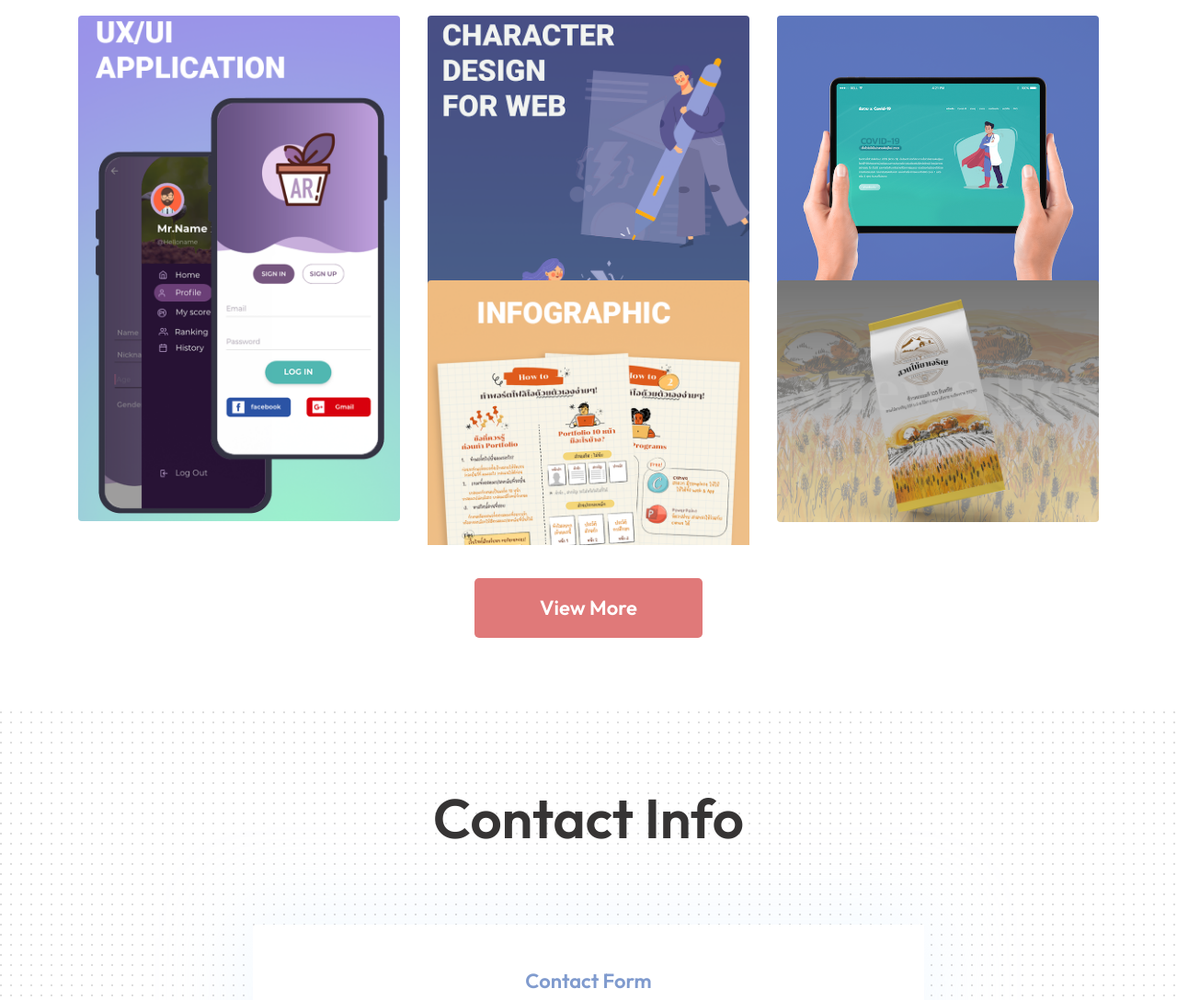
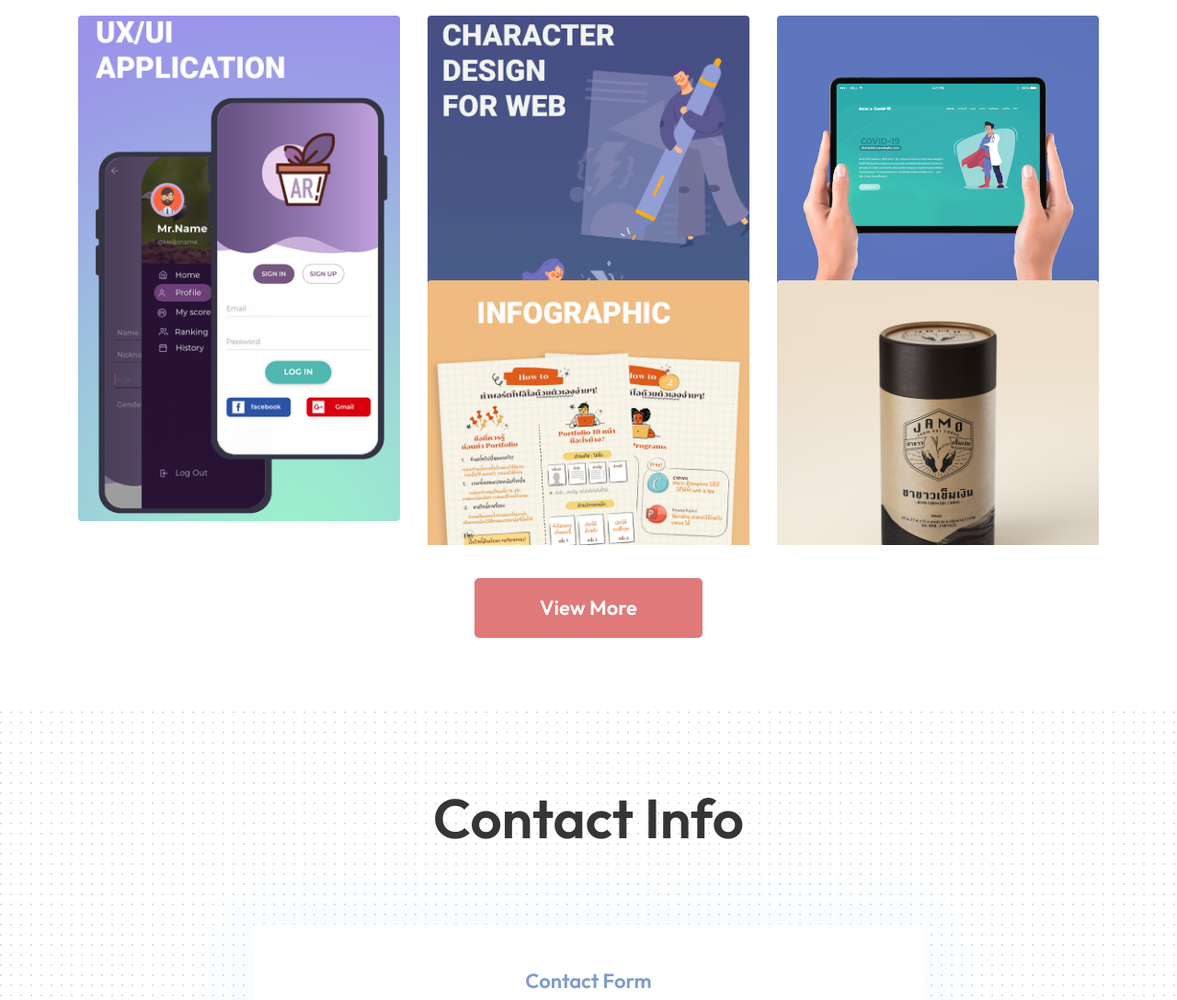
Before and after one commit to linewszebub/lynewsfolio, a website: page index.html in a window 1280 px wide. Shown: the part 4137-5225 px from the top of the page at 92% size. Drawn offline with nearby package versions, Linux system fonts and the light colour scheme; files whose address does not match are found by name; a web font is replaced by a local one.

Commit message:
Update index.html

```diff
--- a/index.html
+++ b/index.html
@@ -403,7 +403,7 @@
       </div>
       <div class="col-lg-4 col-6 mb-4 shuffle-item shuffle-item--visible" style="position: absolute; top: 0px; left: 0px; visibility: visible; will-change: transform; opacity: 1; transform: translate(760px, 288px) scale(1); transition-duration: 250ms; transition-timing-function: cubic-bezier(0.4, 0, 0.2, 1); transition-property: transform, opacity;">
         <div class="position-relative rounded hover-wrapper">
-          <img src="images/portfolio/packaging_rice.png" alt="portfolio-image" class="img-fluid rounded w-100">
+          <img src="images/portfolio/packaging_whitetea.png" alt="portfolio-image" class="img-fluid rounded w-100">
           <div class="hover-overlay">
 
           </div>
```
